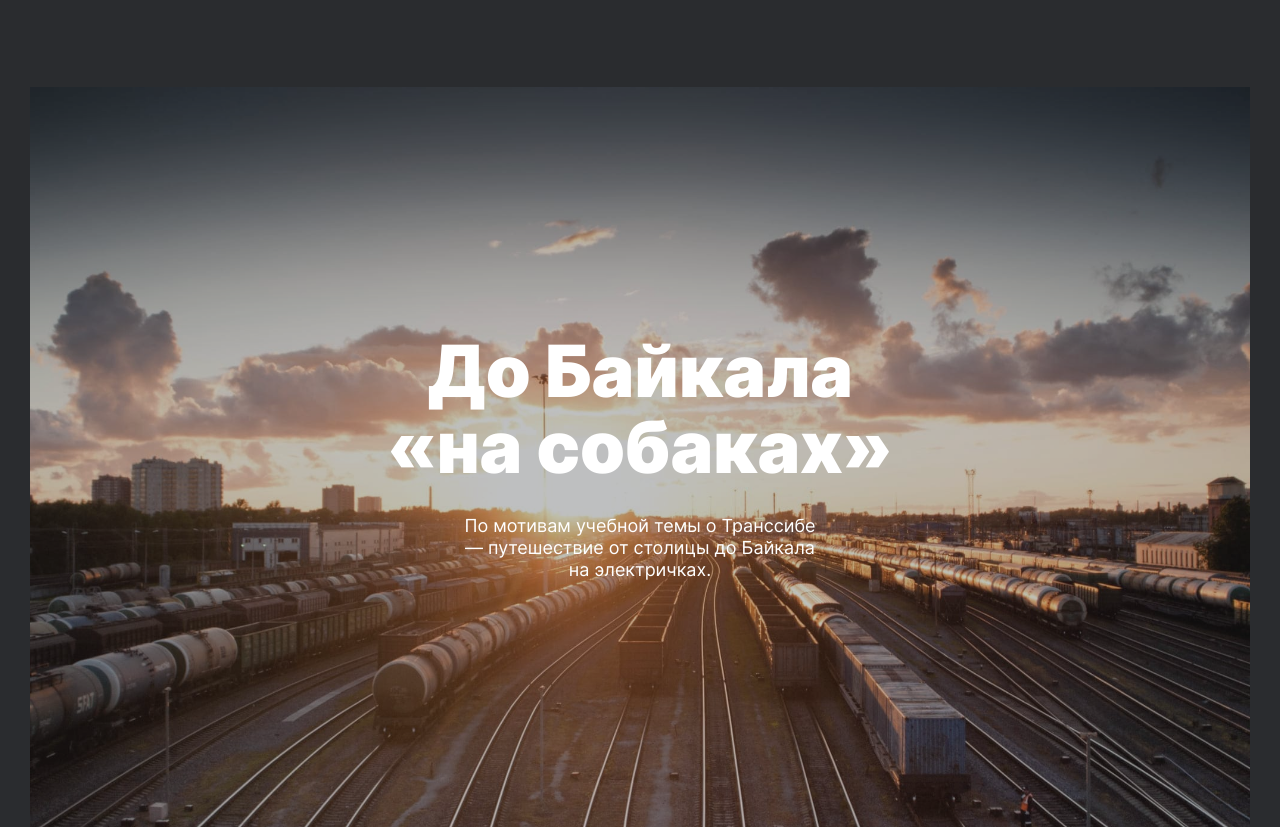
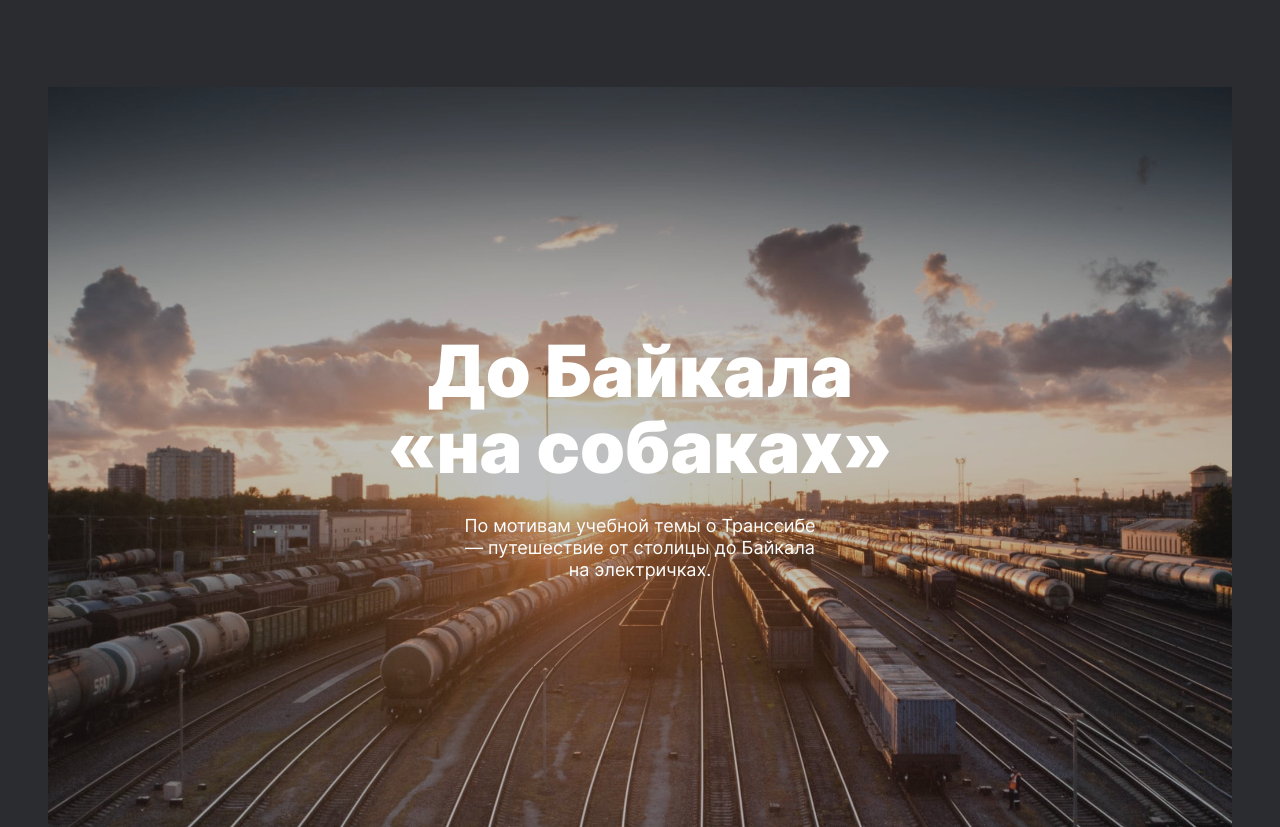
Before and after one commit to Sergey-Morello/russian-travel, a plain HTML site: page index.html in a window 1280 px wide. Shown: the part 6030-6857 px from the top of the page. Drawn offline with Linux system fonts and the light colour scheme.

Commit message:
победа над ГИТ

```diff
--- a/blocks/baikal/baikal.css
+++ b/blocks/baikal/baikal.css
@@ -3,7 +3,7 @@
   flex-direction: column;
   align-items: center;
   margin: 0 auto;
-  max-width: 100%;
+  max-width: 1184px;
 }
 
 .baikal:hover .baikal__card-overlay {
```
